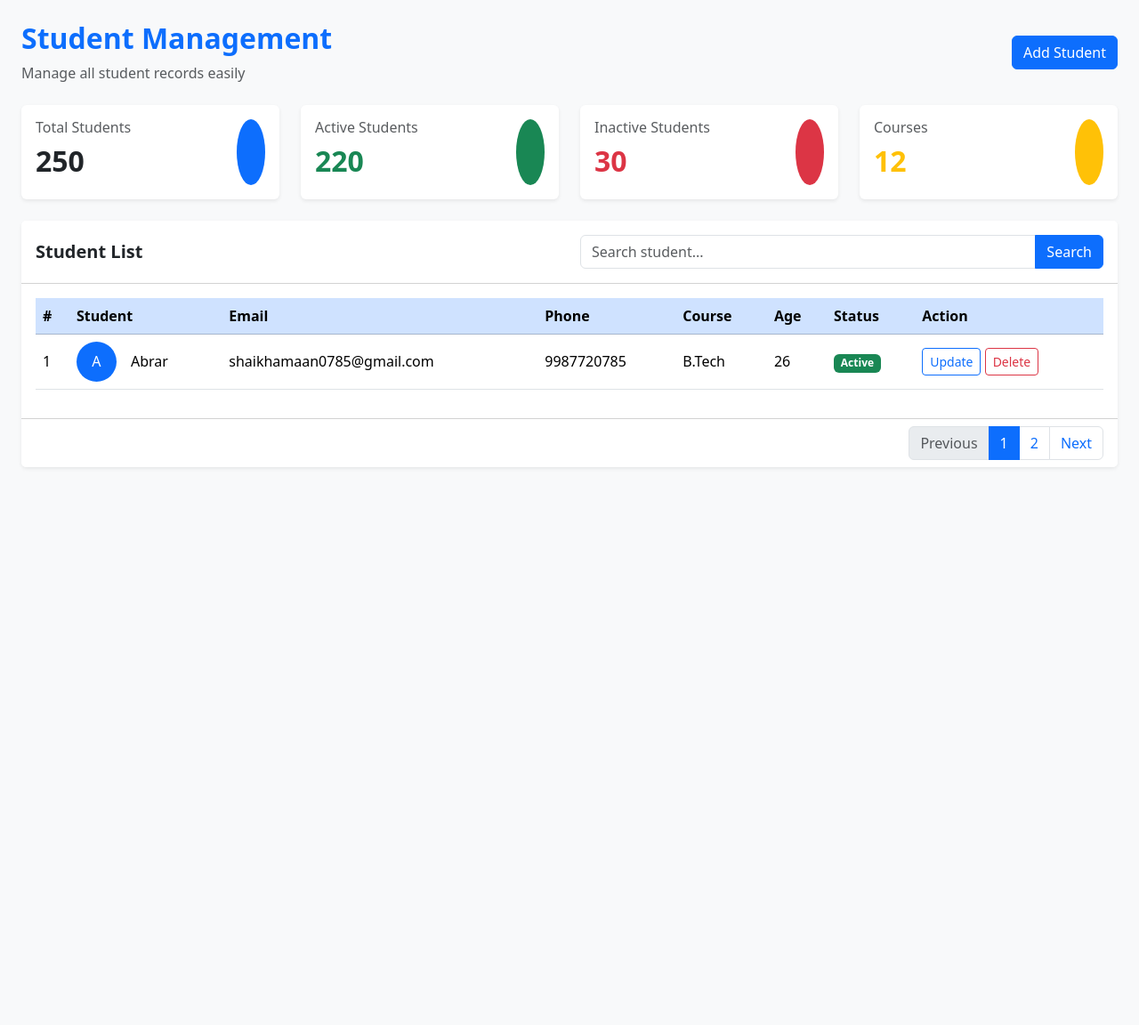
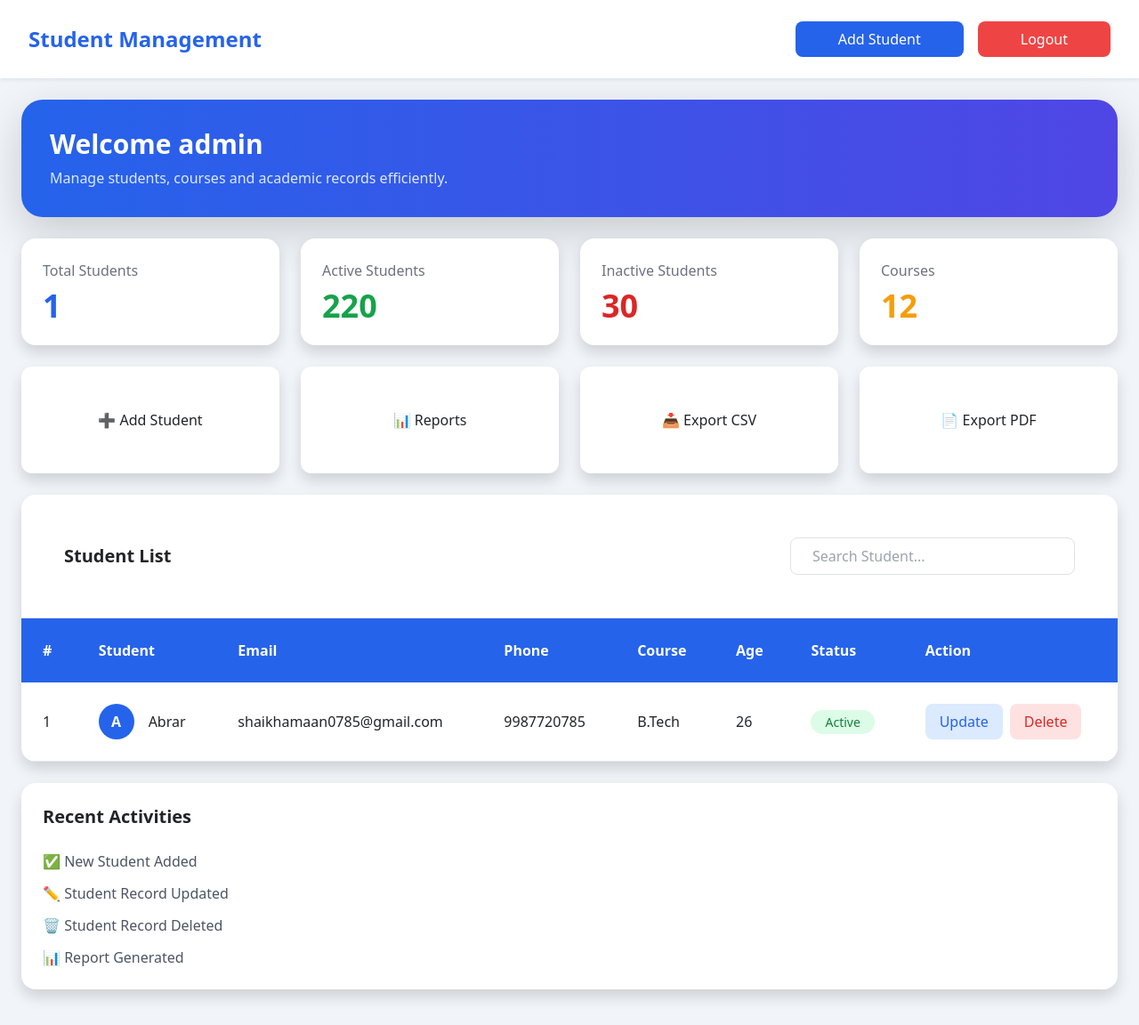
Before and after one commit to amaansk45/Student-Management-System, a Django app: page /student/ in a window 1280 px wide. Shown: the whole page at 89% size. Before the commit the page ends 526 px from the top, so only its background shows below. Run offline with Django 5.2, Linux system fonts and the light colour scheme; a user stored in the database is signed in; data comes from the database, SQL or seed files in the repository; some libraries are stand-ins or nearby versions.

Commit message:
UI updated

```diff
--- a/StudentManage/templates/base.html
+++ b/StudentManage/templates/base.html
@@ -5,6 +5,7 @@
     <meta name="viewport" content="width=device-width, initial-scale=1.0">
     <title>Document</title>
       <link href="https://cdn.jsdelivr.net/npm/bootstrap@5.3.8/dist/css/bootstrap.min.css" rel="stylesheet" integrity="sha384-sRIl4kxILFvY47J16cr9ZwB07vP4J8+LH7qKQnuqkuIAvNWLzeN8tE5YBujZqJLB" crossorigin="anonymous">
+      <script src="https://cdn.tailwindcss.com"></script>
 </head>
 <body>
     {% comment %} <h1>This is a base html code...</h1> {% endcomment %}
--- a/StudentManage/templates/student.html
+++ b/StudentManage/templates/student.html
@@ -1,232 +1,218 @@
 {% extends "base.html" %}
 
 {% block start %}
-<form method="post">
-    {% csrf_token %}
 
-<div class="container-fluid bg-light min-vh-100 p-4">
-    <!-- Header -->
-    <div class="d-flex justify-content-between align-items-center mb-4">
+<div class="min-h-screen bg-slate-100">
+
+    <!-- Navbar -->
+    <nav class="bg-white shadow-sm px-8 py-4 flex justify-between items-center">
         <div>
-            <h2 class="fw-bold text-primary">
-                <i class="bi bi-mortarboard-fill"></i>
+            <h1 class="text-2xl font-bold text-blue-600">
                 Student Management
-            </h2>
-            <p class="text-muted mb-0">
-                Manage all student records easily
-            </p>
+            </h1>
         </div>
 
-        <a href={% url 'addstudent'%} class="btn btn-primary">
-            <i class="bi bi-plus-lg"></i>
+        <div class="flex items-center gap-3">
+            <a href="{% url 'addstudent' %}"
+               class="bg-blue-600 hover:bg-blue-700 text-white px-5 py-2 rounded-lg font-medium">
                 Add Student
             </a>
+
+            <a href="{% url 'logout_page' %}"
+               class="bg-red-500 hover:bg-red-600 text-white px-5 py-2 rounded-lg font-medium">
+                Logout
+            </a>
         </div>
+    </nav>
 
+    <!-- Welcome Section -->
+    <div class="p-6">
+        <div class="bg-gradient-to-r from-blue-600 to-indigo-600 rounded-3xl p-8 text-white shadow-lg">
+            <h2 class="text-3xl font-bold">
+                Welcome {{ request.user.username }}
+            </h2>
 
-    <!-- Statistics Cards -->
-    <div class="row g-4 mb-4">
-
-        <div class="col-md-3">
-            <div class="card border-0 shadow-sm">
-                <div class="card-body">
-                    <div class="d-flex justify-content-between">
-                        <div>
-                            <h6 class="text-muted">Total Students</h6>
-                            <h2 class="fw-bold">250</h2>
-                        </div>
-
-                        <div class="bg-primary text-white rounded-circle p-3">
-                            <i class="bi bi-people-fill fs-4"></i>
-                        </div>
-                    </div>
-                </div>
+            <p class="mt-2 text-blue-100">
+                Manage students, courses and academic records efficiently.
+            </p>
         </div>
     </div>
 
+    <!-- Statistics -->
+    <div class="px-6 grid grid-cols-1 md:grid-cols-2 lg:grid-cols-4 gap-6">
 
-        <div class="col-md-3">
-            <div class="card border-0 shadow-sm">
-                <div class="card-body">
-                    <div class="d-flex justify-content-between">
-                        <div>
-                            <h6 class="text-muted">Active Students</h6>
-                            <h2 class="fw-bold text-success">220</h2>
+        <div class="bg-white rounded-2xl shadow p-6">
+            <p class="text-gray-500">Total Students</p>
+            <h2 class="text-4xl font-bold text-blue-600 mt-2">
+                {{ student|length }}
+            </h2>
         </div>
 
-                        <div class="bg-success text-white rounded-circle p-3">
-                            <i class="bi bi-person-check-fill fs-4"></i>
-                        </div>
-                    </div>
-                </div>
-            </div>
+        <div class="bg-white rounded-2xl shadow p-6">
+            <p class="text-gray-500">Active Students</p>
+            <h2 class="text-4xl font-bold text-green-600 mt-2">
+                220
+            </h2>
         </div>
 
-
-        <div class="col-md-3">
-            <div class="card border-0 shadow-sm">
-                <div class="card-body">
-                    <div class="d-flex justify-content-between">
-                        <div>
-                            <h6 class="text-muted">Inactive Students</h6>
-                            <h2 class="fw-bold text-danger">30</h2>
+        <div class="bg-white rounded-2xl shadow p-6">
+            <p class="text-gray-500">Inactive Students</p>
+            <h2 class="text-4xl font-bold text-red-600 mt-2">
+                30
+            </h2>
         </div>
 
-                        <div class="bg-danger text-white rounded-circle p-3">
-                            <i class="bi bi-person-x-fill fs-4"></i>
-                        </div>
-                    </div>
-                </div>
-            </div>
-        </div>
-
-
-        <div class="col-md-3">
-            <div class="card border-0 shadow-sm">
-                <div class="card-body">
-                    <div class="d-flex justify-content-between">
-                        <div>
-                            <h6 class="text-muted">Courses</h6>
-                            <h2 class="fw-bold text-warning">12</h2>
-                        </div>
-
-                        <div class="bg-warning text-white rounded-circle p-3">
-                            <i class="bi bi-book-fill fs-4"></i>
-                        </div>
-                    </div>
-                </div>
-            </div>
+        <div class="bg-white rounded-2xl shadow p-6">
+            <p class="text-gray-500">Courses</p>
+            <h2 class="text-4xl font-bold text-amber-500 mt-2">
+                12
+            </h2>
         </div>
 
     </div>
 
+    <!-- Quick Actions -->
+    <div class="px-6 mt-6">
+        <div class="grid grid-cols-2 md:grid-cols-4 gap-4">
 
-    <!-- Student Table Card -->
-    <div class="card border-0 shadow-sm">
+            <a href="{% url 'addstudent' %}"
+               class="bg-white rounded-xl shadow p-5 text-center hover:shadow-lg">
+                ➕ Add Student
+            </a>
 
-        <div class="card-header bg-white py-3">
+            <a href="#"
+               class="bg-white rounded-xl shadow p-5 text-center hover:shadow-lg">
+                📊 Reports
+            </a>
 
-            <div class="row align-items-center">
+            <a href="#"
+               class="bg-white rounded-xl shadow p-5 text-center hover:shadow-lg">
+                📥 Export CSV
+            </a>
 
-                <div class="col-md-6">
-                    <h5 class="mb-0 fw-bold">
-                        Student List
-                    </h5>
+            <a href="#"
+               class="bg-white rounded-xl shadow p-5 text-center hover:shadow-lg">
+                📄 Export PDF
+            </a>
+
+        </div>
     </div>
 
-                <div class="col-md-6">
+    <!-- Student Table -->
+    <div class="px-6 mt-6">
 
-                    <div class="input-group">
+        <div class="bg-white rounded-2xl shadow overflow-hidden">
+
+            <div class="p-5 border-b flex flex-col md:flex-row justify-between items-center gap-3">
+
+                <h3 class="text-xl font-bold">
+                    Student List
+                </h3>
+
                 <input
                     type="text"
-                            class="form-control"
-                            placeholder="Search student..."
+                    placeholder="Search Student..."
+                    class="border border-gray-300 rounded-lg px-4 py-2 w-full md:w-80 focus:outline-none focus:ring-2 focus:ring-blue-500"
                 >
-
-                        <button class="btn btn-primary">
-                            <i class="bi bi-search"></i>
-                            Search
-                        </button>
-                    </div>
 
             </div>
 
-            </div>
+            <div class="overflow-x-auto">
 
-        </div>
+                <table class="w-full">
 
-
-        <div class="card-body">
-
-            <div class="table-responsive">
-
-                <table class="table table-hover align-middle">
-
-                    <thead class="table-primary">
-
+                    <thead class="bg-blue-600 text-white">
                         <tr>
-                            <th>#</th>
-                            <th>Student</th>
-                            <th>Email</th>
-                            <th>Phone</th>
-                            <th>Course</th>
-                            <th>Age</th>
-                            <th>Status</th>
-                            <th>Action</th>
+                            <th class="p-4 text-left">#</th>
+                            <th class="p-4 text-left">Student</th>
+                            <th class="p-4 text-left">Email</th>
+                            <th class="p-4 text-left">Phone</th>
+                            <th class="p-4 text-left">Course</th>
+                            <th class="p-4 text-left">Age</th>
+                            <th class="p-4 text-left">Status</th>
+                            <th class="p-4 text-left">Action</th>
                         </tr>
-
                     </thead>
-
 
                     <tbody>
 
                     {% for students in student %}
 
-    <tr>
-        <td>{{ forloop.counter }}</td>
+                    <tr class="border-b hover:bg-gray-50">
 
-        <td>
-            <div class="d-flex align-items-center">
+                        <td class="p-4">
+                            {{ forloop.counter }}
+                        </td>
 
-                <div
-                    class="bg-primary text-white rounded-circle
-                    d-flex align-items-center justify-content-center"
-                    style="width:45px; height:45px;"
-                >
+                        <td class="p-4">
+                            <div class="flex items-center gap-3">
+
+                                <div class="w-10 h-10 rounded-full bg-blue-600 text-white flex items-center justify-center font-bold">
                                     {{ students.name|first|upper }}
                                 </div>
 
-                <div class="ms-3">
-                    <h6 class="mb-0">
+                                <span class="font-medium">
                                     {{ students.name }}
-                    </h6>
-                </div>
+                                </span>
 
                             </div>
                         </td>
 
-        <td>{{ students.email }}</td>
+                        <td class="p-4">
+                            {{ students.email }}
+                        </td>
 
-        <td>{{ students.phone }}</td>
+                        <td class="p-4">
+                            {{ students.phone }}
+                        </td>
 
-        <td>{{ students.course }}</td>
+                        <td class="p-4">
+                            {{ students.course }}
+                        </td>
 
-        <td>{{ students.age }}</td>
+                        <td class="p-4">
+                            {{ students.age }}
+                        </td>
 
-        <td>
+                        <td class="p-4">
+
                             {% if students.status %}
-            <span class="badge bg-success">
+
+                            <span class="bg-green-100 text-green-700 px-3 py-1 rounded-full text-sm">
                                 Active
                             </span>
-            {%else%}
-             <span class="badge bg-danger">
+
+                            {% else %}
+
+                            <span class="bg-red-100 text-red-700 px-3 py-1 rounded-full text-sm">
                                 Inactive
                             </span>
+
                             {% endif %}
+
                         </td>
 
-        <td>
-            <a
-                {% comment %} href="{% url 'update' students.id %}" {% endcomment %}
-                class="btn btn-sm btn-outline-primary"
-            >
+                        <td class="p-4 flex gap-2">
+
+                            <a href="#"
+                               class="bg-blue-100 text-blue-600 px-3 py-2 rounded-lg">
                                 Update
                             </a>
 
-            <a
-                href="{% url 'delete' students.id %}"
-                class="btn btn-sm btn-outline-danger"
-            >
+                            <a href="{% url 'delete' students.id %}"
+                               class="bg-red-100 text-red-600 px-3 py-2 rounded-lg">
                                 Delete
                             </a>
+
                         </td>
+
                     </tr>
 
                     {% empty %}
 
                     <tr>
-        <td colspan="8" class="text-center">
-            No students found
+                        <td colspan="8" class="text-center py-8 text-gray-500">
+                            No Students Found
                         </td>
                     </tr>
 
@@ -240,38 +226,23 @@
 
         </div>
 
-        <!-- Pagination -->
-        <div class="card-footer bg-white">
+    </div>
 
-            <nav>
-                <ul class="pagination justify-content-end mb-0">
+    <!-- Recent Activity -->
+    <div class="px-6 mt-6 pb-10">
 
-                    <li class="page-item disabled">
-                        <a class="page-link">
-                            Previous
-                        </a>
-                    </li>
+        <div class="bg-white rounded-2xl shadow p-6">
 
-                    <li class="page-item active">
-                        <a class="page-link">
-                            1
-                        </a>
-                    </li>
+            <h3 class="text-xl font-bold mb-4">
+                Recent Activities
+            </h3>
 
-                    <li class="page-item">
-                        <a class="page-link">
-                            2
-                        </a>
-                    </li>
-
-                    <li class="page-item">
-                        <a class="page-link">
-                            Next
-                        </a>
-                    </li>
-
+            <ul class="space-y-3 text-gray-600">
+                <li>✅ New Student Added</li>
+                <li>✏ Student Record Updated</li>
+                <li>🗑 Student Record Deleted</li>
+                <li>📊 Report Generated</li>
             </ul>
-            </nav>
 
         </div>
 
@@ -279,6 +250,4 @@
 
 </div>
 
-</form>
-
 {% endblock %}
```
Also changed, not shown: StudentManage/templates/addStudent.html (+56 -143 lines), StudentManage/templates/login.html (+36 -23 lines), StudentManage/templates/register.html (+30 -34 lines). Lines whose indentation alone changed are shown as unchanged.
